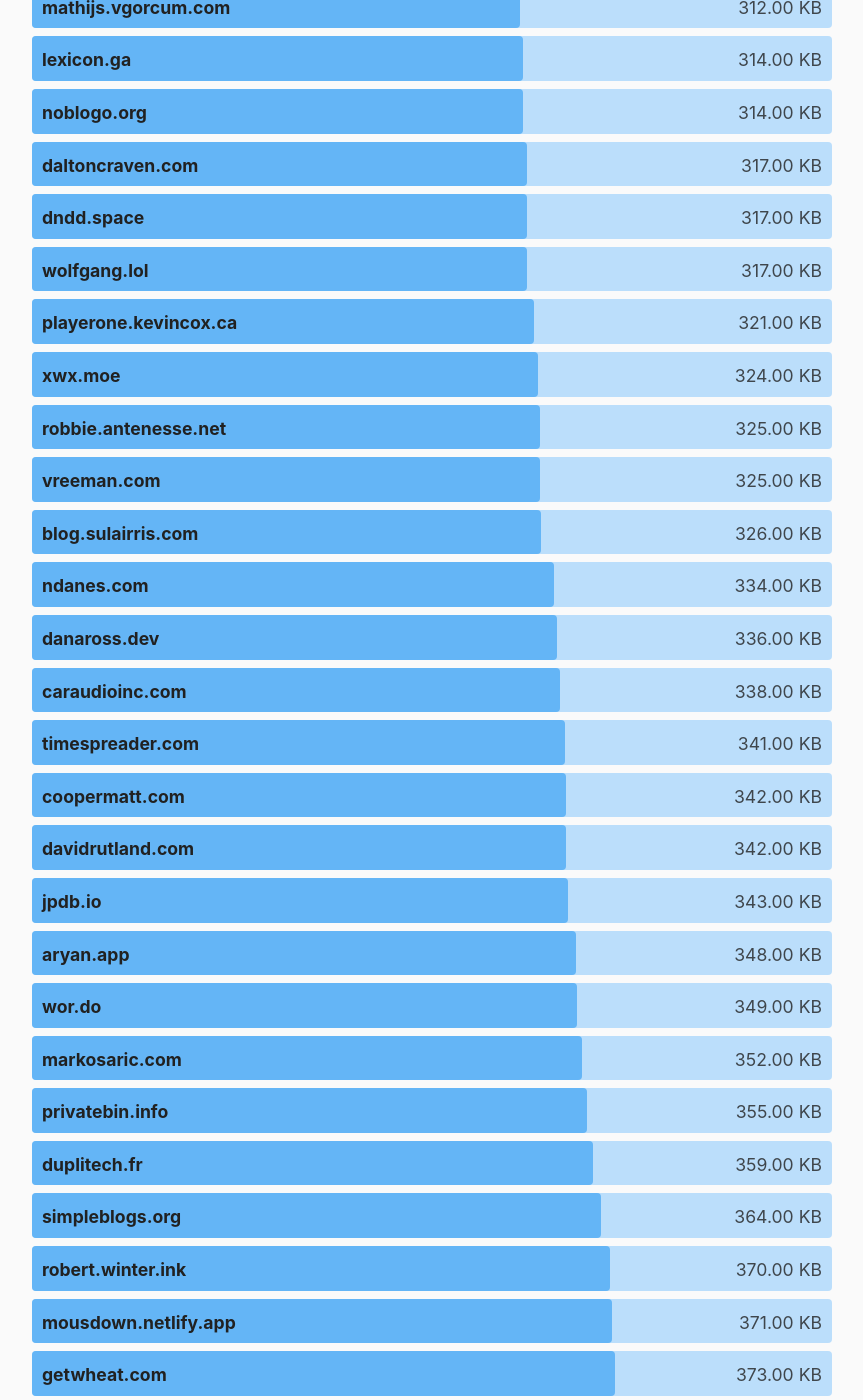
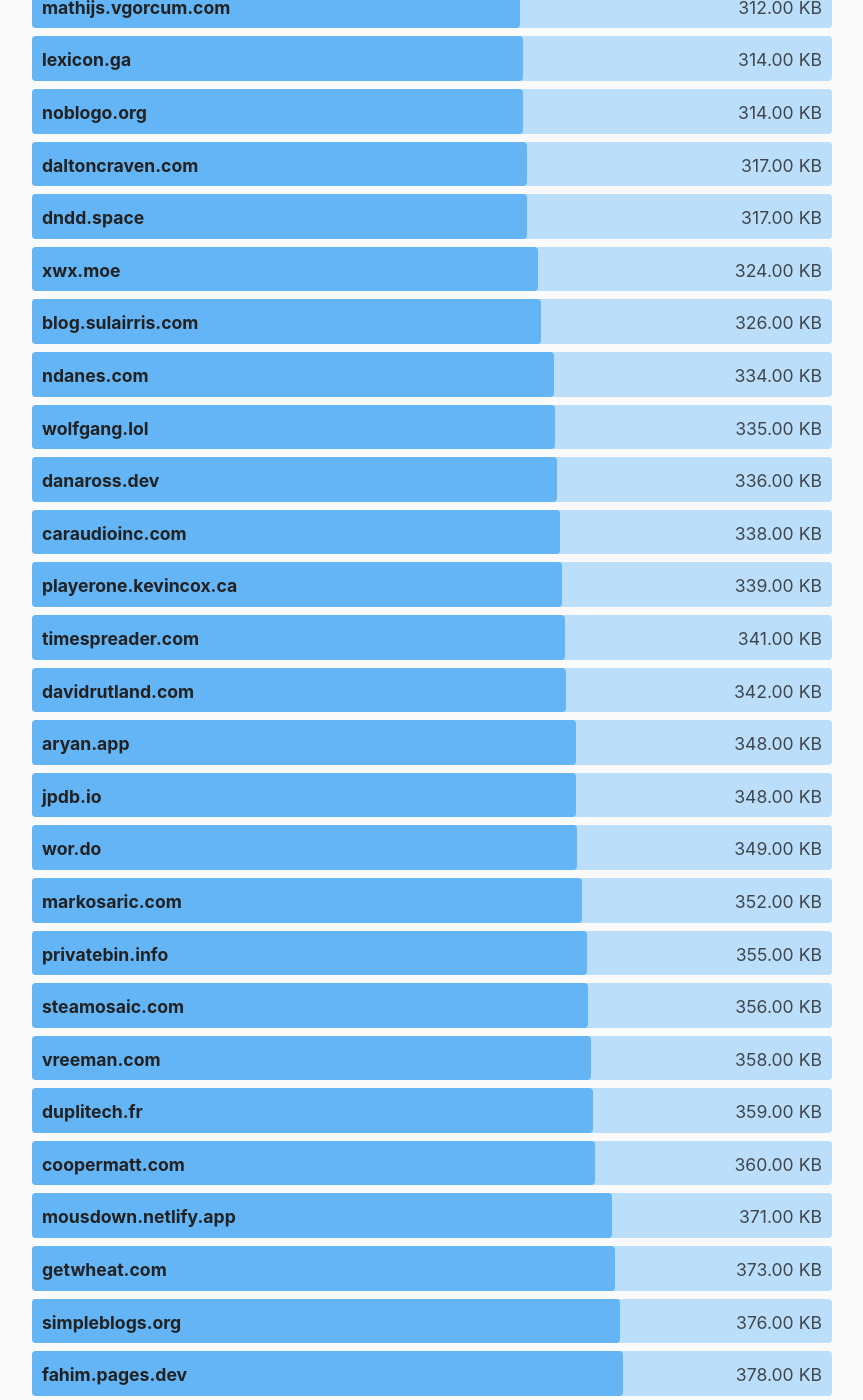
Before and after one commit to kevquirk/512kb.club, a Jekyll site: the page built from index.md, in a window 1280 px wide and 1400 px high, scrolled down 21377 px. Shown: the whole window, without its empty margins (208-1071 px from the left). Built offline with Jekyll 4.4.1, drawn with Linux system fonts in a browser that asks for light colours; some of the changed text lies outside the part shown.

Commit message:
batch update sites using script

```diff
--- a/_data/sites.yml
+++ b/_data/sites.yml
@@ -165,13 +165,13 @@
 
 - domain: atthis.link
   url: https://atthis.link/
-  size: 7.54
-  last_checked: 2021-12-07
+  size: 9.4
+  last_checked: 2022-04-26
 
 - domain: autotutor.com.au
   url: https://autotutor.com.au
-  size: 262
-  last_checked: 2021-11-28
+  size: 261
+  last_checked: 2022-04-26
 
 - domain: autumns.page
   url: https://autumns.page/
@@ -221,7 +221,7 @@
 - domain: bebyx.co.ua
   url: https://bebyx.co.ua/
   size: 8.5
-  last_checked: 2021-11-27
+  last_checked: 2022-04-26
 
 - domain: beh.uk
   url: https://www.beh.uk/
@@ -230,18 +230,18 @@
 
 - domain: benrosenberg.info
   url: http://benrosenberg.info/
-  size: 4.7
-  last_checked: 2021-12-03
+  size: 6.8
+  last_checked: 2022-04-26
 
 - domain: bestmotherfucking.website
   url: https://bestmotherfucking.website/
   size: 5.4
-  last_checked: 2021-11-27
+  last_checked: 2022-04-26
 
 - domain: bezoscalculator.com
   url: https://bezoscalculator.com/
   size: 46.1
-  last_checked: 2021-11-27
+  last_checked: 2022-04-26
 
 - domain: bfontaine.net
   url: https://bfontaine.net/blog/
@@ -275,8 +275,8 @@
 
 - domain: blog.benoitj.ca
   url: https://blog.benoitj.ca/
-  size: 8.4
-  last_checked: 2021-11-27
+  size: 8.7
+  last_checked: 2022-04-26
 
 - domain: blog.bfloeser.de
   url: https://blog.bfloeser.de
@@ -305,8 +305,8 @@
 
 - domain: blog.khaleelgibran.com
   url: https://blog.khaleelgibran.com/
-  size: 103
-  last_checked: 2021-11-27
+  size: 213
+  last_checked: 2022-04-26
 
 - domain: blog.setale.me
   url: https://blog.setale.me/
@@ -425,8 +425,8 @@
 
 - domain: citizen428.net
   url: https://citizen428.net/
-  size: 19.0
-  last_checked: 2021-11-27
+  size: 22.9
+  last_checked: 2022-04-26
 
 - domain: closedgl2.github.io
   url: https://closedgl2.github.io/
@@ -455,8 +455,8 @@
 
 - domain: codevoid.de
   url: https://codevoid.de/
-  size: 11.8
-  last_checked: 2021-11-27
+  size: 10.8
+  last_checked: 2022-04-26
 
 - domain: codingbobby.xyz
   url: https://codingbobby.xyz/
@@ -475,8 +475,8 @@
 
 - domain: consoom.soy
   url: https://consoom.soy/
-  size: 5.2
-  last_checked: 2021-12-09
+  size: 5.3
+  last_checked: 2022-04-26
 
 - domain: control.org
   url: https://control.org/
@@ -485,8 +485,8 @@
 
 - domain: coopermatt.com
   url: https://coopermatt.com/
-  size: 342
-  last_checked: 2021-11-27
+  size: 360
+  last_checked: 2022-04-26
 
 - domain: cri.cl
   url: https://cri.cl/
@@ -495,8 +495,8 @@
 
 - domain: cri.dev
   url: https://cri.dev/
-  size: 33.8
-  last_checked: 2021-12-09
+  size: 30.2
+  last_checked: 2022-04-26
 
 - domain: ctrl-c.club
   url: https://ctrl-c.club/
@@ -521,7 +521,7 @@
 - domain: cyberarm.dev
   url: https://cyberarm.dev/
   size: 11.4
-  last_checked: 2021-12-09
+  last_checked: 2022-04-26
 
 - domain: cyberfarmer.xyz
   url: https://cyberfarmer.xyz/
@@ -555,8 +555,8 @@
 
 - domain: danielcuttridge.com
   url: https://danielcuttridge.com/
-  size: 18.5
-  last_checked: 2021-12-09
+  size: 18.8
+  last_checked: 2022-04-26
 
 - domain: dariusz.wieckiewicz.org
   url: https://dariusz.wieckiewicz.org/
@@ -640,8 +640,8 @@
 
 - domain: drwho.virtadpt.net
   url: https://drwho.virtadpt.net/
-  size: 454
-  last_checked: 2021-12-03
+  size: 66.2
+  last_checked: 2022-04-26
 
 - domain: duplitech.fr
   url: https://www.duplitech.fr/
@@ -656,7 +656,7 @@
 - domain: dusansimic.me
   url: https://dusansimic.me/
   size: 207
-  last_checked: 2021-12-03
+  last_checked: 2022-04-26
 
 - domain: dvergamål.no
   url: https://dvergamål.no/
@@ -666,7 +666,7 @@
 - domain: ebass.uk
   url: https://ebass.uk/
   size: 501
-  last_checked: 2021-12-03
+  last_checked: 2022-04-26
 
 - domain: ecliptik.com
   url: https://www.ecliptik.com/
@@ -740,8 +740,8 @@
 
 - domain: evantravers.com
   url: http://evantravers.com/
-  size: 466
-  last_checked: 2021-12-03
+  size: 474
+  last_checked: 2022-04-26
 
 - domain: extension.ninja
   url: https://www.extension.ninja/
@@ -790,8 +790,8 @@
 
 - domain: flatpackapps.com
   url: https://flatpackapps.com/
-  size: 30.6
-  last_checked: 2021-11-30
+  size: 29.9
+  last_checked: 2022-04-26
 
 - domain: format-express.dev
   url: https://format-express.dev/
@@ -806,7 +806,7 @@
 - domain: fossphones.com
   url: https://fossphones.com/
   size: 4.8
-  last_checked: 2021-12-03
+  last_checked: 2022-04-26
 
 - domain: freebee.fun
   url: https://freebee.fun/play/
@@ -850,8 +850,8 @@
 
 - domain: ged296123.gitlab.io/yunbere
   url: https://ged296123.gitlab.io/yunbere
-  size: 30.8
-  last_checked: 2021-11-27
+  size: 32.8
+  last_checked: 2022-04-26
 
 - domain: getanamewithapun.pages.dev
   url: https://getanamewithapun.pages.dev
@@ -905,8 +905,8 @@
 
 - domain: gwaymark.co.uk
   url: https://www.gwaymark.co.uk
-  size: 11.3
-  last_checked: 2021-11-27
+  size: 11.2
+  last_checked: 2022-04-26
 
 - domain: hashtagueule.fr
   url: https://hashtagueule.fr
@@ -1005,8 +1005,8 @@
 
 - domain: jeremysarber.com
   url: https://jeremysarber.com/
-  size: 4.4
-  last_checked: 2021-12-03
+  size: 10.1
+  last_checked: 2022-04-26
 
 - domain: jf17.ru
   url: https://jf17.ru/
@@ -1046,12 +1046,12 @@
 - domain: jorp.xyz
   url: https://jorp.xyz/
   size: 281
-  last_checked: 2021-12-03
+  last_checked: 2022-04-26
 
 - domain: joshkasuboski.com
   url: https://joshkasuboski.com/
   size: 163
-  last_checked: 2021-12-03
+  last_checked: 2022-04-26
 
 - domain: josias.dev
   url: https://josias.dev/
@@ -1065,8 +1065,8 @@
 
 - domain: jpdb.io
   url: https://jpdb.io/
-  size: 343
-  last_checked: 2021-12-03
+  size: 348
+  last_checked: 2022-04-26
 
 - domain: jscd.pw
   url: https://jscd.pw/
@@ -1085,8 +1085,8 @@
 
 - domain: karl.berlin
   url: https://www.karl.berlin/
-  size: 2.7
-  last_checked: 2021-12-03
+  size: 3.0
+  last_checked: 2022-04-26
 
 - domain: kevq.uk
   url: https://kevq.uk/
@@ -1105,13 +1105,13 @@
 
 - domain: kishvanchee.com
   url: https://kishvanchee.com/
-  size: 11.1
-  last_checked: 2021-12-03
+  size: 11.5
+  last_checked: 2022-04-26
 
 - domain: kj7nzl.net
   url: https://www.kj7nzl.net/
-  size: 29.3
-  last_checked: 2021-12-01
+  size: 30.0
+  last_checked: 2022-04-26
 
 - domain: klokmork.com
   url: https://klokmork.com/
@@ -1146,7 +1146,7 @@
 - domain: lexicon.ga
   url: https://lexicon.ga/
   size: 314
-  last_checked: 2021-12-03
+  last_checked: 2022-04-26
 
 - domain: lichess.org
   url: https://lichess.org/
@@ -1156,7 +1156,7 @@
 - domain: lighthouse16.com
   url: https://lighthouse16.com/
   size: 48.1
-  last_checked: 2021-12-05
+  last_checked: 2022-04-26
 
 - domain: littlezhang.com
   url: https://littlezhang.com/
@@ -1175,8 +1175,8 @@
 
 - domain: lopeztel.xyz
   url: https://lopeztel.xyz/
-  size: 290
-  last_checked: 2021-12-05
+  size: 287
+  last_checked: 2022-04-26
 
 - domain: luana.cc
   url: https://luana.cc/
@@ -1375,8 +1375,8 @@
 
 - domain: na20a.neocities.org
   url: https://na20a.neocities.org/
-  size: 10.5
-  last_checked: 2021-12-05
+  size: 9.8
+  last_checked: 2022-04-26
 
 - domain: nayuki.io
   url: https://www.nayuki.io/
@@ -1411,12 +1411,12 @@
 - domain: nixnet.services
   url: https://nixnet.services/
   size: 175
-  last_checked: 2021-12-05
+  last_checked: 2022-04-26
 
 - domain: noblogo.org
   url: https://noblogo.org/
   size: 314
-  last_checked: 2021-12-05
+  last_checked: 2022-04-26
 
 - domain: nobodyspecial.neocities.org
   url: https://nobodyspecial.neocities.org/
@@ -1441,7 +1441,7 @@
 - domain: nymbus.xyz
   url: https://nymbus.xyz/
   size: 262
-  last_checked: 2021-12-05
+  last_checked: 2022-04-26
 
 - domain: obelous.com
   url: https://obelous.com/
@@ -1490,8 +1490,8 @@
 
 - domain: paramdeo.com
   url: https://paramdeo.com/
-  size: 148
-  last_checked: 2021-12-07
+  size: 150
+  last_checked: 2022-04-26
 
 - domain: paritybit.ca
   url: https://paritybit.ca/
@@ -1516,7 +1516,7 @@
 - domain: pbanks.net
   url: https://pbanks.net/
   size: 2.4
-  last_checked: 2021-12-06
+  last_checked: 2022-04-26
 
 - domain: phate6660.codeberg.page
   url: https://phate6660.codeberg.page/
@@ -1545,13 +1545,13 @@
 
 - domain: playerone.kevincox.ca
   url: https://playerone.kevincox.ca/
-  size: 321
-  last_checked: 2021-12-06
+  size: 339
+  last_checked: 2022-04-26
 
 - domain: port53.me
   url: https://port53.me/
-  size: 28.8
-  last_checked: 2021-12-08
+  size: 42.6
+  last_checked: 2022-04-26
 
 - domain: portable.fyi
   url: https://portable.fyi/
@@ -1615,8 +1615,8 @@
 
 - domain: qubyte.codes
   url: https://qubyte.codes/
-  size: 55.1
-  last_checked: 2021-12-02
+  size: 31.2
+  last_checked: 2022-04-26
 
 - domain: quinncasey.com
   url: https://quinncasey.com/
@@ -1625,8 +1625,8 @@
 
 - domain: qunitjs.com
   url: https://qunitjs.com/
-  size: 290
-  last_checked: 2021-12-06
+  size: 303
+  last_checked: 2022-04-26
 
 - domain: ramenos.net
   url: https://www.ramenos.net/
@@ -1671,7 +1671,7 @@
 - domain: richj.co
   url: https://richj.co/
   size: 48.0
-  last_checked: 2021-12-06
+  last_checked: 2022-04-26
 
 - domain: rickrollblog.blogspot.com
   url: http://rickrollblog.blogspot.com/
@@ -1690,8 +1690,8 @@
 
 - domain: robbie.antenesse.net
   url: https://robbie.antenesse.net/
-  size: 325
-  last_checked: 2021-12-06
+  size: 282
+  last_checked: 2022-04-26
 
 - domain: robbie.deighton.be
   url: http://robbie.deighton.be/
@@ -1700,8 +1700,8 @@
 
 - domain: robert.winter.ink
   url: https://robert.winter.ink/
-  size: 370
-  last_checked: 2021-12-06
+  size: 900
+  last_checked: 2022-04-26
 
 - domain: robot.unipv.it/toolleeo/
   url: https://robot.unipv.it/toolleeo/
@@ -1711,12 +1711,12 @@
 - domain: roelbazuin.nl
   url: https://roelbazuin.nl/
   size: 407
-  last_checked: 2021-12-06
+  last_checked: 2022-04-26
 
 - domain: roelwillems.com
   url: https://roelwillems.com/
   size: 243
-  last_checked: 2021-12-06
+  last_checked: 2022-04-26
 
 - domain: rohitfarmer.github.io
   url: https://rohitfarmer.github.io/
@@ -1741,12 +1741,12 @@
 - domain: saladhax.site
   url: https://saladhax.site/
   size: 21.7
-  last_checked: 2021-12-06
+  last_checked: 2022-04-26
 
 - domain: salixos.org
   url: https://salixos.org/
-  size: 89.9
-  last_checked: 2021-12-06
+  size: 85.8
+  last_checked: 2022-04-26
 
 - domain: sam.pavot.ca
   url: https://sam.pavot.ca
@@ -1775,8 +1775,8 @@
 
 - domain: scyllasequence.com
   url: https://scyllasequence.com/
-  size: 3.7
-  last_checked: 2021-12-07
+  size: 3.8
+  last_checked: 2022-04-26
 
 - domain: searchcandy.uk
   url: https://www.searchcandy.uk/
@@ -1786,12 +1786,12 @@
 - domain: searchforplanet.org
   url: https://searchforplanet.org/
   size: 173
-  last_checked: 2021-12-07
+  last_checked: 2022-04-26
 
 - domain: sebastian.graphics
   url: https://sebastian.graphics/
-  size: 182
-  last_checked: 2021-12-07
+  size: 181
+  last_checked: 2022-04-26
 
 - domain: secluded.site
   url: https://secluded.site/
@@ -1805,8 +1805,8 @@
 
 - domain: sensorstation.co
   url: https://sensorstation.co/
-  size: 90.7
-  last_checked: 2021-12-07
+  size: 903
+  last_checked: 2022-04-26
 
 - domain: sergeysh.com
   url: https://sergeysh.com/
@@ -1845,8 +1845,8 @@
 
 - domain: simpleblogs.org
   url: https://simpleblogs.org/
-  size: 364
-  last_checked: 2021-12-07
+  size: 376
+  last_checked: 2022-04-26
 
 - domain: simplecss.org
   url: https://simplecss.org/
@@ -1856,7 +1856,7 @@
 - domain: slashdev.space
   url: https://slashdev.space/
   size: 400
-  last_checked: 2021-12-07
+  last_checked: 2022-04-26
 
 - domain: slitdecision.com
   url: https://slitdecision.com/
@@ -1885,13 +1885,13 @@
 
 - domain: steamosaic.com
   url: https://steamosaic.com/
-  size: 305
-  last_checked: 2021-12-07
+  size: 356
+  last_checked: 2022-04-26
 
 - domain: stefdawson.com
   url: https://stefdawson.com/
-  size: 202
-  last_checked: 2021-12-07
+  size: 188
+  last_checked: 2022-04-26
 
 - domain: stilic.ml
   url: https://stilic.ml/
@@ -1915,13 +1915,13 @@
 
 - domain: taylantatli.com
   url: https://taylantatli.com/
-  size: 185
-  last_checked: 2021-12-07
+  size: 155
+  last_checked: 2022-04-26
 
 - domain: tek256.com
   url: https://tek256.com/
   size: 228
-  last_checked: 2021-12-07
+  last_checked: 2022-04-26
 
 - domain: temp.sh
   url: https://temp.sh/
@@ -1931,12 +1931,12 @@
 - domain: thatdaria.com
   url: https://thatdaria.com/
   size: 92.6
-  last_checked: 2021-12-07
+  last_checked: 2022-04-26
 
 - domain: thaumatorium.com
   url: https://thaumatorium.com/
-  size: 53.2
-  last_checked: 2021-12-07
+  size: 53.3
+  last_checked: 2022-04-26
 
 - domain: thejollyteapot.com
   url: https://thejollyteapot.com/
@@ -1945,8 +1945,8 @@
 
 - domain: thelion.website
   url: https://thelion.website/
-  size: 33.7
-  last_checked: 2021-12-07
+  size: 43.2
+  last_checked: 2022-04-26
 
 - domain: thewebisfucked.com
   url: https://thewebisfucked.com
@@ -1960,8 +1960,8 @@
 
 - domain: thomas.me
   url: https://thomas.me/
-  size: 172
-  last_checked: 2021-12-07
+  size: 73.0
+  last_checked: 2022-04-26
 
 - domain: thomaspark.co
   url: https://thomaspark.co/
@@ -1996,7 +1996,7 @@
 - domain: topik.natenorthway.com
   url: http://topik.natenorthway.com/
   size: 211
-  last_checked: 2021-12-08
+  last_checked: 2022-04-26
 
 - domain: topikettunen.com
   url: https://topikettunen.com
@@ -2010,18 +2010,18 @@
 
 - domain: trinity.moe
   url: http://www.trinity.moe
-  size: 34.1
-  last_checked: 2021-12-06
+  size: 39.6
+  last_checked: 2022-04-26
 
 - domain: tryhexadecimal.com
   url: https://tryhexadecimal.com/
   size: 34.7
-  last_checked: 2021-12-08
+  last_checked: 2022-04-26
 
 - domain: ttntm.me
   url: https://ttntm.me/
-  size: 72.1
-  last_checked: 2021-12-08
+  size: 72.2
+  last_checked: 2022-04-26
 
 - domain: tunesheavy.com
   url: https://tunesheavy.com/
@@ -2060,8 +2060,8 @@
 
 - domain: vitcerny.xyz
   url: https://vitcerny.xyz/
-  size: 121
-  last_checked: 2021-12-08
+  size: 52.7
+  last_checked: 2022-04-26
 
 - domain: vladas.palubinskas.lt
   url: https://vladas.palubinskas.lt/
@@ -2075,13 +2075,13 @@
 
 - domain: vreeman.com
   url: https://vreeman.com/
-  size: 325
-  last_checked: 2021-12-08
+  size: 358
+  last_checked: 2022-04-26
 
 - domain: vvulpes0.github.io
   url: https://vvulpes0.github.io/
   size: 7.6
-  last_checked: 2021-12-08
+  last_checked: 2022-04-26
 
 - domain: weblibre.org
   url: https://weblibre.org
@@ -2096,7 +2096,7 @@
 - domain: weinzierlweb.com
   url: https://weinzierlweb.com/
   size: 310
-  last_checked: 2021-12-08
+  last_checked: 2022-04-26
 
 - domain: why-openbsd.rocks
   url: https://why-openbsd.rocks/fact/
@@ -2106,7 +2106,7 @@
 - domain: wilde-it.co.uk
   url: https://wilde-it.co.uk/
   size: 158
-  last_checked: 2021-12-08
+  last_checked: 2022-04-26
 
 - domain: will.cx
   url: https://will.cx/
@@ -2115,23 +2115,23 @@
 
 - domain: wiseweb.works
   url: https://wiseweb.works/
-  size: 37.8
-  last_checked: 2021-12-01
+  size: 44.5
+  last_checked: 2022-04-26
 
 - domain: wolfgang.lol
   url: https://wolfgang.lol/
-  size: 317
-  last_checked: 2021-12-08
+  size: 335
+  last_checked: 2022-04-26
 
 - domain: wor.do
   url: https://wor.do/
   size: 349
-  last_checked: 2021-12-08
+  last_checked: 2022-04-26
 
 - domain: xidoc.nim.town
   url: http://xidoc.nim.town/
   size: 73.2
-  last_checked: 2021-11-29
+  last_checked: 2022-04-26
 
 - domain: xigoi.neocities.org
   url: https://xigoi.neocities.org/
@@ -2175,13 +2175,13 @@
 
 - domain: zakr.es
   url: https://zakr.es/
-  size: 223
-  last_checked: 2021-12-08
+  size: 231
+  last_checked: 2022-04-26
 
 - domain: zerokspot.com
   url: https://zerokspot.com/
   size: 175
-  last_checked: 2021-12-08
+  last_checked: 2022-04-26
 
 - domain: zoia.org
   url: https://zoia.org
```
